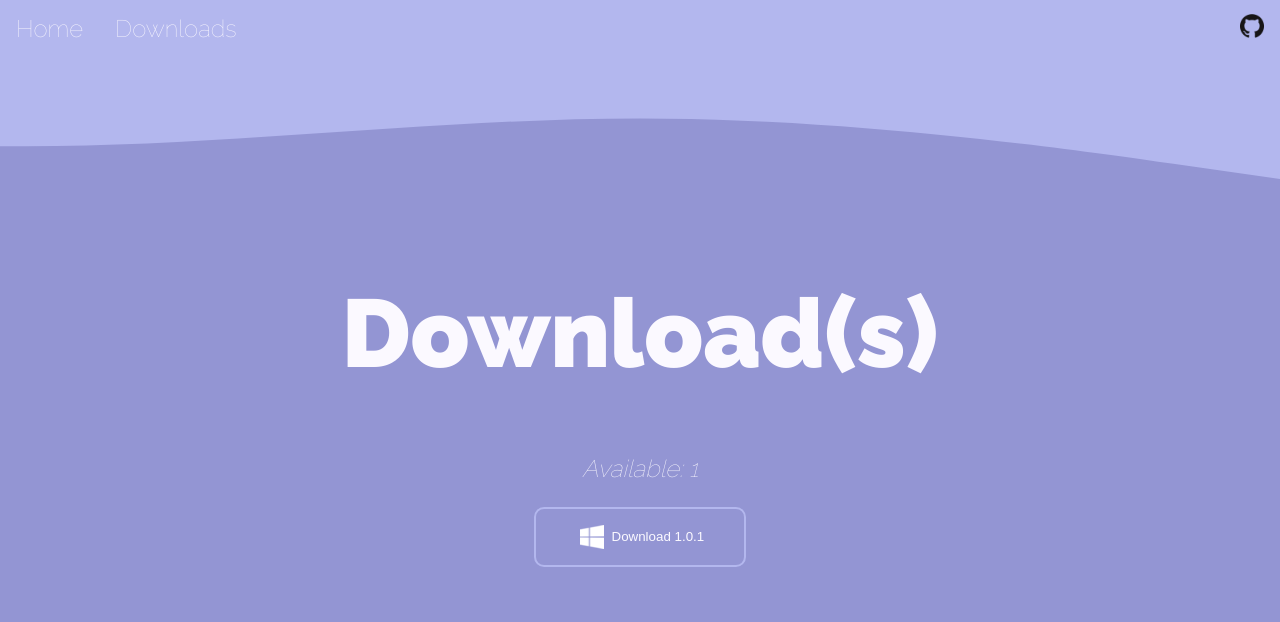
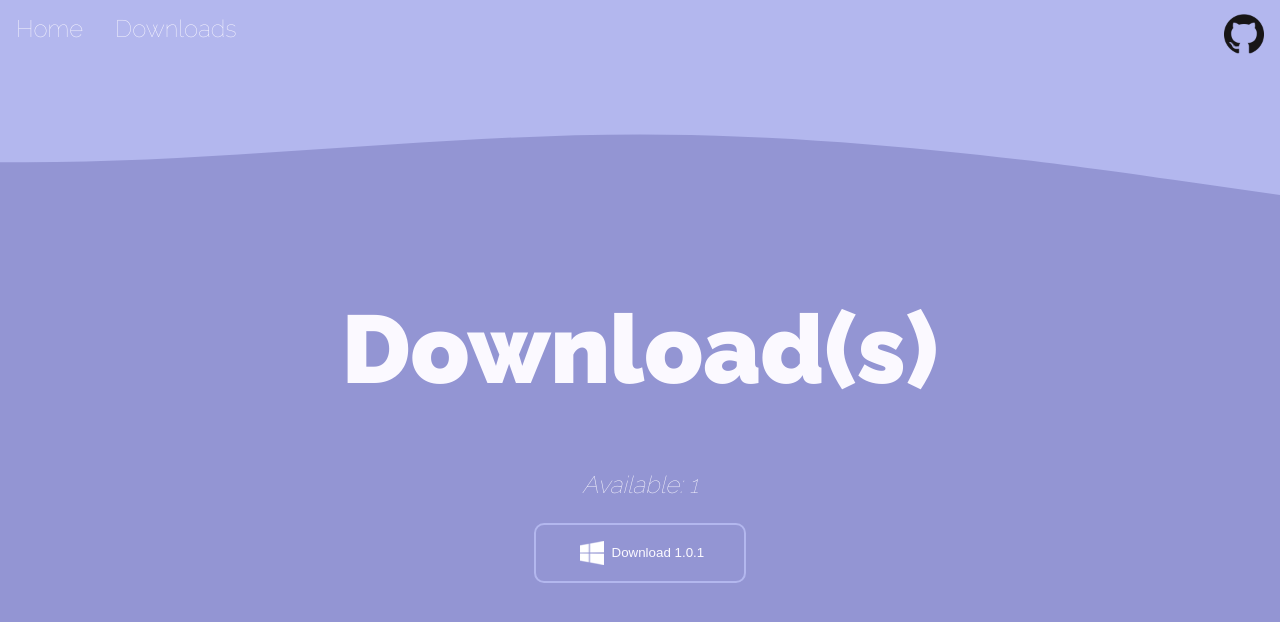
Before and after one commit to Cu-chi-zz/ReachTheEnd, a plain HTML site: page docs/downloads.html in a window 1280 px wide. Drawn offline with Linux system fonts and the light colour scheme.

Commit message:
Update downloads.html

```diff
--- a/docs/downloads.html
+++ b/docs/downloads.html
@@ -12,7 +12,7 @@
             <li><a class="active" href="downloads.html">Downloads</a></li>
             <li style="float:right">
                 <a href="https://github.com/Cu-chi/ReachTheEnd" target="_blank">
-                    <img id="github-img" src="src/github-logo-120x120.png" width="24" height="24"/>
+                    <img id="github-img" src="src/github-logo-120x120.png" width="40" height="40"/>
                 </a>
             </li>
         </ul>
```
